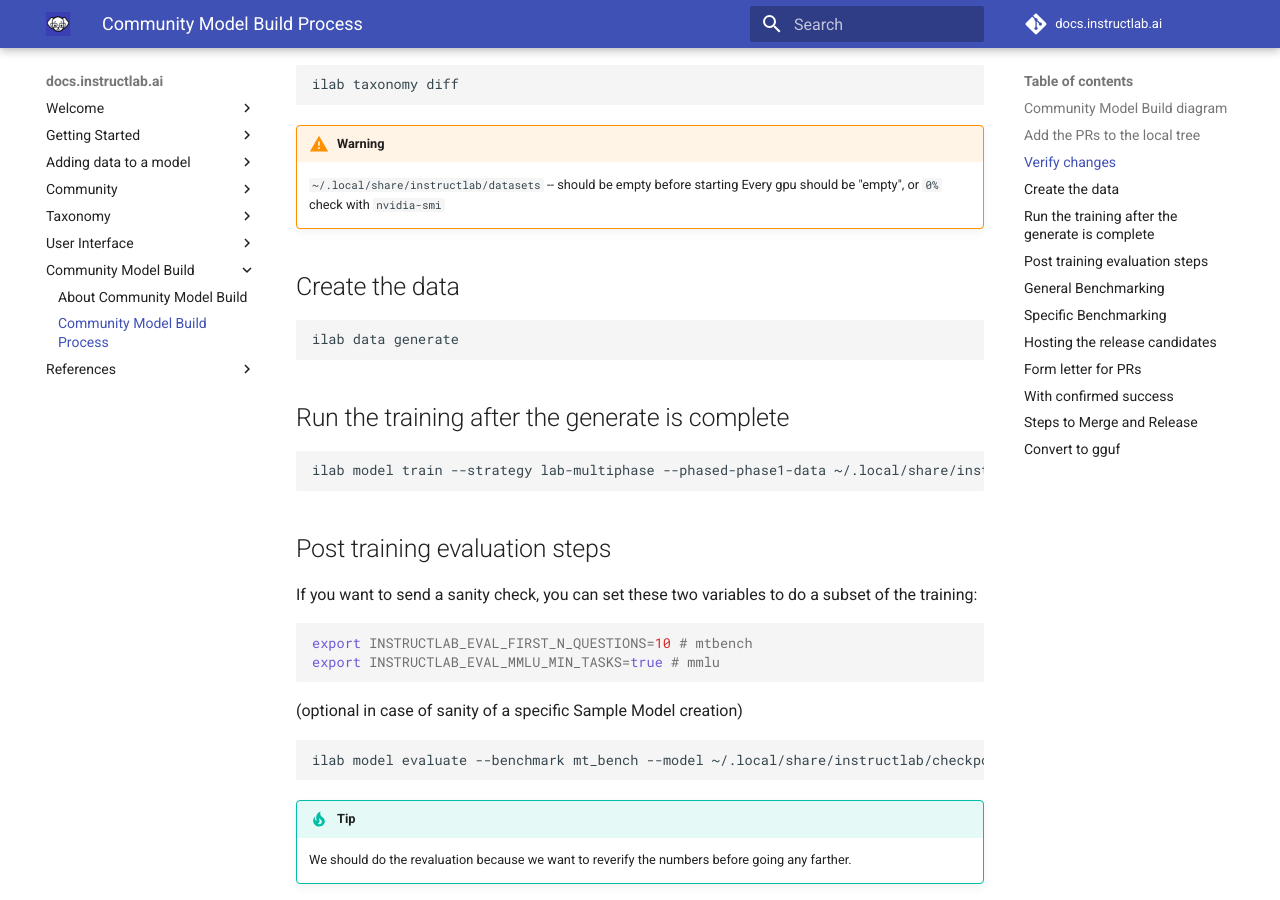
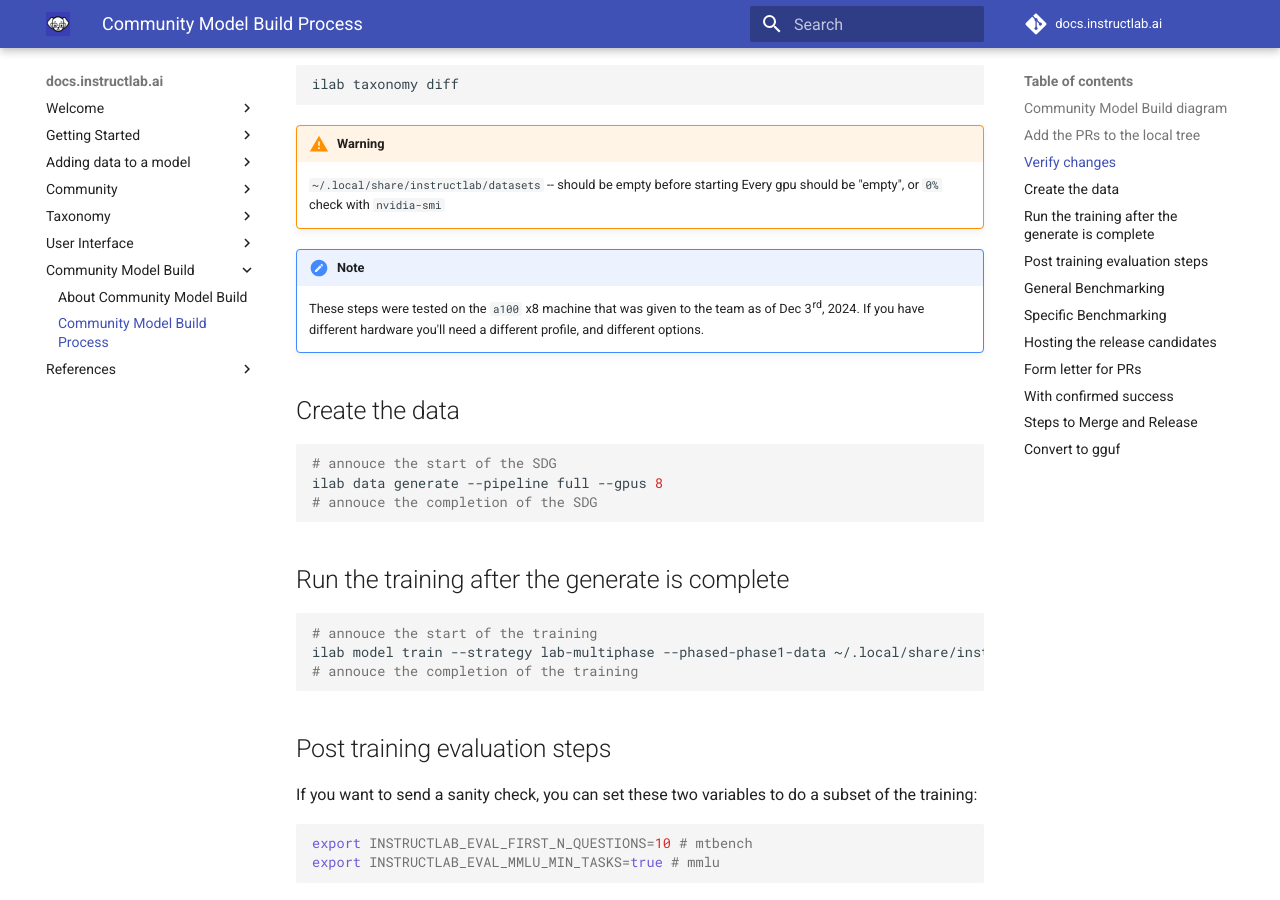
Before and after one commit to instructlab/docs.instructlab.ai, an MkDocs documentation site: the page built from docs/cmb/build_process.md, in a window 1280 px wide and 900 px high, scrolled down 996 px. Built offline with MkDocs 1.6.1 and Material for MkDocs 9.7.7, drawn with Linux system fonts in a browser that asks for light colours; comment, search, counter and statistics services are not loaded; some of the changed text lies outside the part shown.

Commit message:
Updated cmb doc fro Dec 3rd testing
This is updated commands and steps for the december 3rd testing/running.

Signed-off-by: JJ Asghar <awesome@ibm.com>

````diff
--- a/docs/cmb/build_process.md
+++ b/docs/cmb/build_process.md
@@ -25,14 +25,23 @@
     `~/.local/share/instructlab/datasets` -- should be empty before starting
      Every gpu should be "empty", or `0%` check with `nvidia-smi`
 
+!!! note
+    These steps were tested on the `a100` x8 machine that was given to the team as of Dec
+    3rd, 2024. If you have different hardware you'll need a different profile, and different
+    options.
+
 ## Create the data
 ```bash
-ilab data generate
+# annouce the start of the SDG
+ilab data generate --pipeline full --gpus 8
+# annouce the completion of the SDG
 ```
 
 ## Run the training after the generate is complete
 ```bash
-ilab model train --strategy lab-multiphase --phased-phase1-data ~/.local/share/instructlab/datasets/knowledge_train_msgs_XXXXXXX.jsonl --phased-phase2-data ~/.local/share/instructlab/datasets/skills_train_msgs_XXXXXXX.jsonl
+# annouce the start of the training
+ilab model train --strategy lab-multiphase --phased-phase1-data ~/.local/share/instructlab/datasets/knowledge_train_msgs_XXXXXXX.jsonl --phased-phase2-data ~/.local/share/instructlab/datasets/skills_train_msgs_XXXXXXX.jsonl --skip-user-confirm --pipeline accelerated --force-clear-phased-cache
+# annouce the completion of the training
 ```
 
 ## Post training evaluation steps
@@ -71,6 +80,9 @@
 
 ## Hosting the release candidates
 
+!!! warning
+    This needs to be revisited as a process, this was a hack to start.
+
 rsync over the files
 ```bash
 mkdir $(date +%F)
@@ -108,6 +120,7 @@
 ```
 cat model_ilab_scripting.sh
 ```
+
 ## Form letter for PRs
 
 Hi! 👋
@@ -124,6 +137,7 @@
 After you have merged in the PRs to the taxonomy, now you need to push this to huggingface, if you don't have access to HuggingFace, you will need to find someone to add you to it ;).
 
 1) Clone down the repository on the staging box if you haven't already
+
 ```bash
 git clone https://huggingface.co/instructlab/granite-7b-lab
 cd granite-7b-lab
@@ -131,10 +145,12 @@
 # url = git@hf.co:instructlab/granite-7b-lab
 # verify you can authenticate with hf.com: ssh -T git@hf.co
 ```
+
 2) Copy in the `samples_xxxx` into the granite-7b-lab
 3) `git add . && git commit`
 4) Write up a good commit message
 5) tag and push
+
 ```bash
 git tag cmb-run-XXXXX
 git push origin main
````
